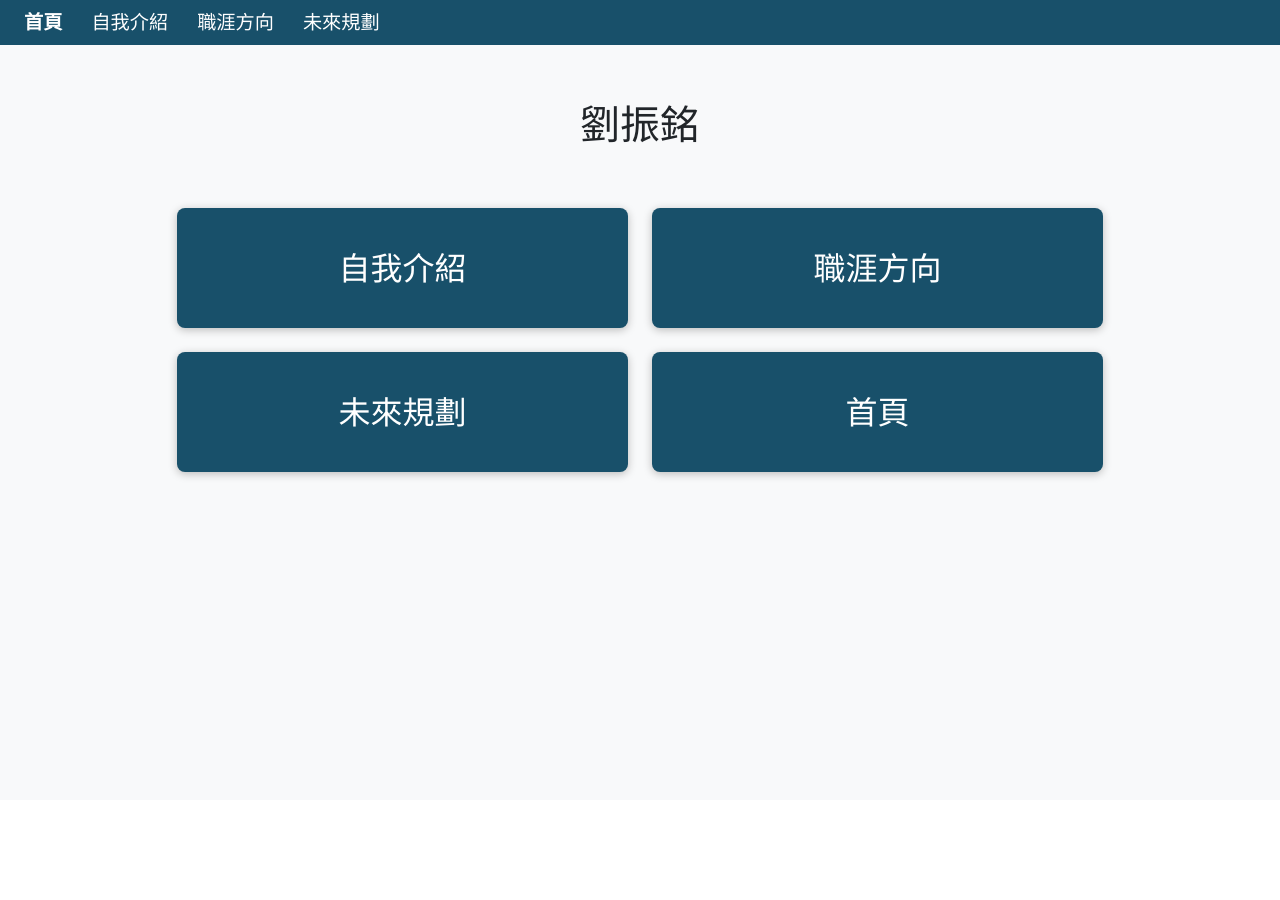
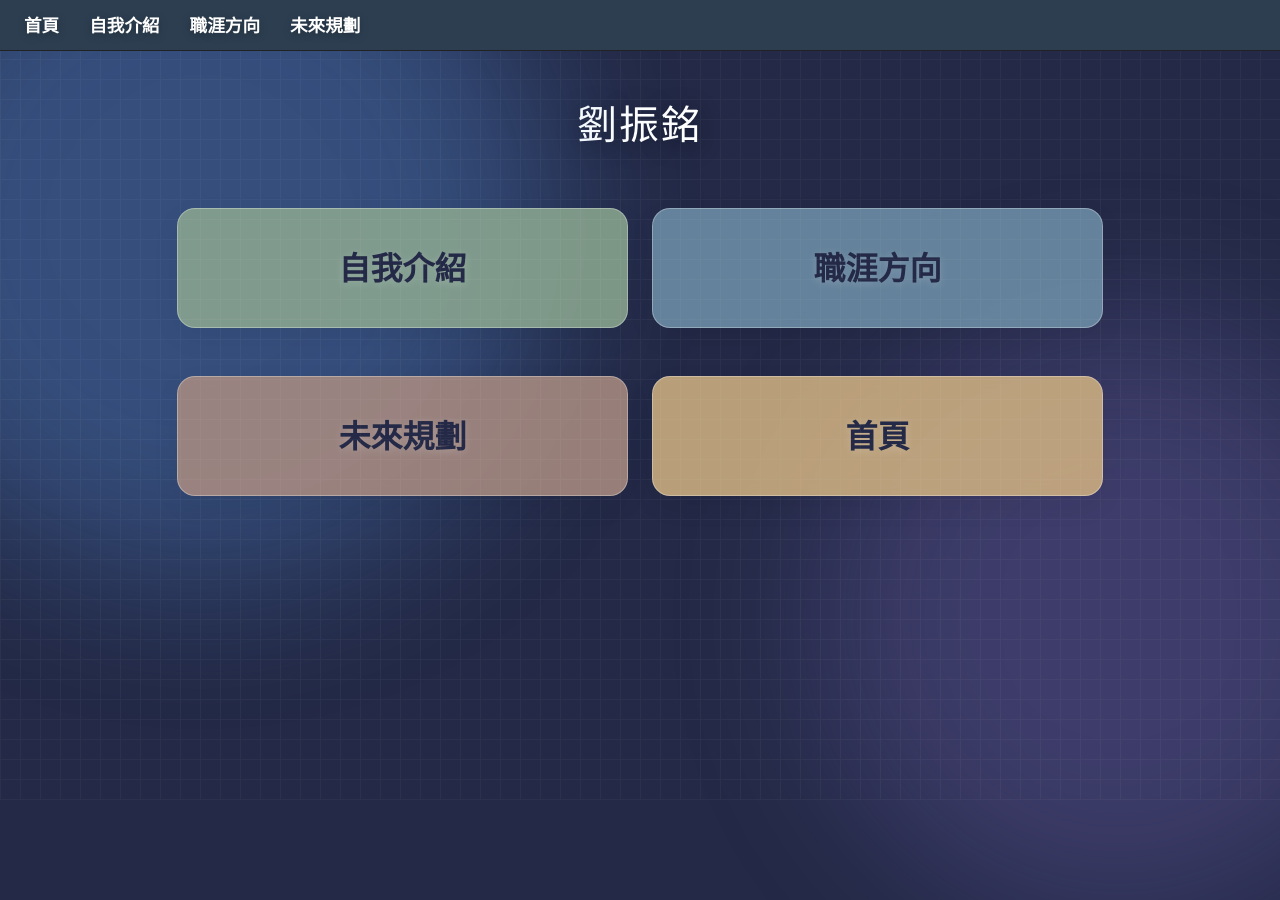
Before and after one commit to a0968066786b-netizen/MIS-Midterm, a Flask app: page / in a window 1280 px wide. Before the commit the page ends 480 px from the top, so only its background shows below. Run offline with Flask 3, Linux system fonts and the light colour scheme.

Commit message:
最終發布

```diff
--- /dev/null
+++ b/static/css/style.css
@@ -0,0 +1,240 @@
+/* Shared Background & Base Colors */
+body {
+    background: #232946;
+    color: #F3F4F6;
+    min-height: 100vh;
+    position: relative;
+    overflow-x: hidden;
+}
+
+/* Aurora Layer 動態光暈 */
+.aurora {
+    pointer-events: none;
+    position: fixed;
+    border-radius: 50%;
+    filter: blur(80px);
+    z-index: 1;
+    animation-timing-function: ease-in-out;
+}
+
+.aurora-blue {
+    width: 700px;
+    height: 700px;
+    left: -200px;
+    top: -200px;
+    background: #60A5FA;
+    opacity: 0.3;
+    animation: auroraMoveBlue 18s infinite alternate;
+}
+
+.aurora-purple {
+    width: 600px;
+    height: 600px;
+    right: -180px;
+    bottom: -180px;
+    background: #A78BFA;
+    opacity: 0.2;
+    animation: auroraMovePurple 22s infinite alternate;
+}
+
+@keyframes auroraMoveBlue {
+    0% {
+        left: -200px;
+        top: -200px;
+    }
+
+    100% {
+        left: -120px;
+        top: -80px;
+    }
+}
+
+@keyframes auroraMovePurple {
+    0% {
+        right: -180px;
+        bottom: -180px;
+    }
+
+    100% {
+        right: -100px;
+        bottom: -60px;
+    }
+}
+
+.bg-glass-noise {
+    pointer-events: none;
+    position: fixed;
+    left: 0;
+    top: 0;
+    width: 100vw;
+    height: 100vh;
+    z-index: 2;
+    opacity: 0.04;
+    background-image: repeating-linear-gradient(0deg, #fff 0px, #fff 1px, transparent 1px, transparent 20px),
+        repeating-linear-gradient(90deg, #fff 0px, #fff 1px, transparent 1px, transparent 20px);
+}
+
+/* Custom Navbar */
+.custom-navbar {
+    background: #2C3E50;
+    color: #fff;
+    padding: 12px 24px;
+    font-size: 1.1rem;
+    position: fixed;
+    top: 0;
+    left: 0;
+    right: 0;
+    z-index: 1000;
+    border-bottom: 1px solid #222;
+    display: flex;
+    justify-content: flex-start;
+    align-items: center;
+}
+
+.custom-navbar a {
+    color: #fff !important;
+    text-decoration: none;
+    margin-right: 30px;
+    font-weight: bold;
+    transition: color 0.2s;
+    text-shadow: 0 2px 8px rgba(0, 0, 0, 0.25);
+}
+
+.custom-navbar a:hover,
+.custom-navbar a:focus {
+    color: #D4B483 !important;
+}
+
+/* Global Heading Decoration */
+h1,
+h2,
+h3,
+h4,
+h5,
+.card-title {
+    color: #fff;
+    text-shadow: 0 4px 24px rgba(0, 0, 0, 0.45), 0 1px 0 #232946;
+    letter-spacing: 2px;
+}
+
+/* Card Refinement for Glassmorphism */
+.card {
+    background: rgba(255, 255, 255, 0.08) !important;
+    backdrop-filter: blur(16px);
+    -webkit-backdrop-filter: blur(16px);
+    border: 1px solid rgba(255, 255, 255, 0.15) !important;
+    border-radius: 15px !important;
+    color: #fff !important;
+    transition: transform 0.3s, box-shadow 0.3s;
+}
+
+.card:hover {
+    transform: translateY(-5px);
+    box-shadow: 0 12px 40px rgba(0, 0, 0, 0.3) !important;
+    background: rgba(255, 255, 255, 0.12) !important;
+}
+
+.card-title {
+    color: #fff !important;
+    margin-bottom: 0;
+    font-weight: 700;
+}
+
+.card-body ul {
+    color: #e0e0e0 !important;
+    padding-left: 1.2rem;
+}
+
+.card-body ul li {
+    margin-bottom: 8px;
+}
+
+/* Main Section for Content Pages */
+.main-section {
+    background: rgba(255, 255, 255, 0.18);
+    border-radius: 18px;
+    box-shadow: 0 10px 30px rgba(0, 0, 0, 0.08);
+    padding: 2.5rem 2rem;
+    margin-top: 6rem;
+    backdrop-filter: blur(12px);
+    -webkit-backdrop-filter: blur(12px);
+    border: 1px solid rgba(255, 255, 255, 0.18);
+    position: relative;
+    z-index: 10;
+}
+
+/* Timeline Elements in 職涯方向 */
+.timeline-horizontal {
+    min-height: 120px;
+}
+
+.timeline-node {
+    min-width: 100px;
+    z-index: 2;
+}
+
+.timeline-dot {
+    width: 32px;
+    height: 32px;
+    border-radius: 50%;
+    border: 4px solid #fff;
+    box-shadow: 0 0 0 2px #dee2e6;
+    cursor: pointer;
+    transition: box-shadow 0.2s, transform 0.2s;
+}
+
+.timeline-dot:hover {
+    box-shadow: 0 0 0 6px rgba(255, 255, 255, 0.3);
+    transform: scale(1.1);
+}
+
+.timeline-line {
+    height: 4px;
+    background: rgba(255, 255, 255, 0.3);
+    z-index: 1;
+}
+
+.timeline-label {
+    font-weight: 500;
+    color: #fff;
+    margin-top: 10px;
+}
+
+.timeline-popup {
+    display: none;
+    position: absolute;
+    left: 50%;
+    top: 60px;
+    transform: translateX(-50%);
+    min-width: 320px;
+    max-width: 500px;
+    background: rgba(35, 41, 70, 0.95) !important;
+    backdrop-filter: blur(20px);
+    -webkit-backdrop-filter: blur(20px);
+    border: 1px solid rgba(255, 255, 255, 0.2) !important;
+    border-radius: 12px;
+    box-shadow: 0 10px 30px rgba(0, 0, 0, 0.4);
+    padding: 1.2rem;
+    z-index: 1100;
+    text-align: left;
+    font-size: 1rem;
+    word-break: break-word;
+    color: #fff !important;
+}
+
+.timeline-popup strong {
+    color: #D4B483;
+    display: block;
+    margin-bottom: 8px;
+    font-size: 1.1rem;
+}
+
+.timeline-popup ul {
+    color: #F3F4F6;
+    margin-bottom: 0;
+    padding-left: 1.2rem;
+}
+
+.timeline-popup ul li {
+    margin-bottom: 5px;
+}
--- a/templates/index.html
+++ b/templates/index.html
@@ -5,50 +5,70 @@
     <meta name="viewport" content="width=device-width, initial-scale=1.0">
     <title>首頁 - 劉振銘個人網頁</title>
     <link href="https://cdn.jsdelivr.net/npm/bootstrap@5.3.0/dist/css/bootstrap.min.css" rel="stylesheet">
+    <link href="/static/css/style.css" rel="stylesheet">
     <style>
-                body { background: #f8f9fa; }
-                .main-section { background: #fff; border-radius: 10px; box-shadow: 0 2px 8px #ccc; padding: 2rem; margin-top: 2rem; }
-                .nav-link { font-weight: bold; }
+.home-btn {
+    height: 120px;
+    display: flex;
+    align-items: center;
+    justify-content: center;
+    font-size: 2rem;
+    border-radius: 18px;
+    box-shadow: 0 10px 30px rgba(0,0,0,0.05);
+    border: 1px solid rgba(255,255,255,0.3);
+    margin-bottom: 1.5rem;
+    font-weight: 600;
+    color: #232946;
+    text-shadow: 0 2px 8px rgba(255,255,255,0.18);
+    transition: opacity 0.2s, transform 0.2s;
+    background-clip: padding-box;
+    backdrop-filter: blur(8px);
+    -webkit-backdrop-filter: blur(8px);
+    background-color: rgba(255,255,255,0.85) !important;
+}
+.home-btn1 { background: rgba(141,170,145,0.85) !important; }
+.home-btn2 { background: rgba(112,146,171,0.85) !important; }
+.home-btn3 { background: rgba(172,142,130,0.85) !important; }
+.home-btn4 { background: rgba(212,180,131,0.85) !important; }
+.home-btn:hover, .home-btn:focus {
+    opacity: 0.9;
+    transform: translateY(-2px);
+}
     </style>
 </head>
 <body>
-    <!-- 左上角深色橫條，含導覽列 -->
-    <div style="background-color: #18506a; color: #fff; padding: 8px 24px; font-size: 1.2rem; position: fixed; top: 0; left: 0; right: 0; z-index: 1000;">
-        <a href="/" style="color: #fff; text-decoration: none; margin-right: 24px; font-weight: bold;">首頁</a>
-        <a href="/about" style="color: #fff; text-decoration: none; margin-right: 24px;">自我介紹</a>
-        <a href="/direction" style="color: #fff; text-decoration: none; margin-right: 24px;">職涯方向</a>
-        <a href="/plan" style="color: #fff; text-decoration: none;">未來規劃</a>
-    </div>
+    <div class="aurora aurora-blue"></div>
+    <div class="aurora aurora-purple"></div>
+    <div class="bg-glass-noise"></div>
+    {% include 'navbar.html' %}
     <!-- 中間姓名 -->
     <div style="margin-top: 100px; text-align: center;">
-        <h2 style="font-size: 2.5rem; margin-bottom: 60px;">劉振銘</h2>
-        <div class="container">
-            <div class="row justify-content-center">
+            <h2 style="font-size: 2.5rem; margin-bottom: 60px; color: #fff; text-shadow: 0 4px 24px rgba(0,0,0,0.45), 0 1px 0 #232946; letter-spacing: 2px;">劉振銘</h2>        <div class="container">
+            <div class="row justify-content-center" style="position: relative; z-index: 1;">
                 <div class="col-md-5 mb-4">
                     <a href="/about" style="text-decoration: none;">
-                        <div style="background-color: #18506a; color: #fff; height: 120px; display: flex; align-items: center; justify-content: center; font-size: 2rem; border-radius: 8px; box-shadow: 0 2px 8px #bbb; transition: background 0.2s; border: none;">
+                        <div class="home-btn home-btn1">
                             自我介紹
                         </div>
                     </a>
                 </div>
                 <div class="col-md-5 mb-4">
                     <a href="/direction" style="text-decoration: none;">
-                        <div style="background-color: #18506a; color: #fff; height: 120px; display: flex; align-items: center; justify-content: center; font-size: 2rem; border-radius: 8px; box-shadow: 0 2px 8px #bbb; transition: background 0.2s; border: none;">
+                        <div class="home-btn home-btn2">
                             職涯方向
                         </div>
                     </a>
                 </div>
-                <div class="w-100"></div>
                 <div class="col-md-5 mb-4">
                     <a href="/plan" style="text-decoration: none;">
-                        <div style="background-color: #18506a; color: #fff; height: 120px; display: flex; align-items: center; justify-content: center; font-size: 2rem; border-radius: 8px; box-shadow: 0 2px 8px #bbb; transition: background 0.2s; border: none;">
+                        <div class="home-btn home-btn3">
                             未來規劃
                         </div>
                     </a>
                 </div>
                 <div class="col-md-5 mb-4">
                     <a href="/" style="text-decoration: none;">
-                        <div style="background-color: #18506a; color: #fff; height: 120px; display: flex; align-items: center; justify-content: center; font-size: 2rem; border-radius: 8px; box-shadow: 0 2px 8px #bbb; transition: background 0.2s; border: none;">
+                        <div class="home-btn home-btn4">
                             首頁
                         </div>
                     </a>
--- a/templates/navbar.html
+++ b/templates/navbar.html
@@ -1,24 +1,6 @@
-<nav class="navbar navbar-expand-lg navbar-light bg-light">
-  <div class="container-fluid">
-    <!-- <a class="navbar-brand" href="/">劉振銘</a> -->
-    <button class="navbar-toggler" type="button" data-bs-toggle="collapse" data-bs-target="#navbarNav" aria-controls="navbarNav" aria-expanded="false" aria-label="Toggle navigation">
-      <span class="navbar-toggler-icon"></span>
-    </button>
-    <div class="collapse navbar-collapse" id="navbarNav">
-      <ul class="navbar-nav">
-        <li class="nav-item">
-          <a class="nav-link" href="/">首頁</a>
-        </li>
-        <li class="nav-item">
-          <a class="nav-link" href="/about">自我介紹</a>
-        </li>
-        <li class="nav-item">
-          <a class="nav-link" href="/direction">職涯方向</a>
-        </li>
-        <li class="nav-item">
-          <a class="nav-link" href="/plan">未來規劃</a>
-        </li>
-      </ul>
-    </div>
-  </div>
-</nav>
+<div class="custom-navbar">
+    <a href="/">首頁</a>
+    <a href="/about">自我介紹</a>
+    <a href="/direction">職涯方向</a>
+    <a href="/plan">未來規劃</a>
+</div>
```
Also changed, not shown: templates/about.html (+22 -15 lines), templates/direction.html (+4 -51 lines), templates/plan.html (+4 -4 lines), 1 other file. Lines whose indentation alone changed are shown as unchanged.
